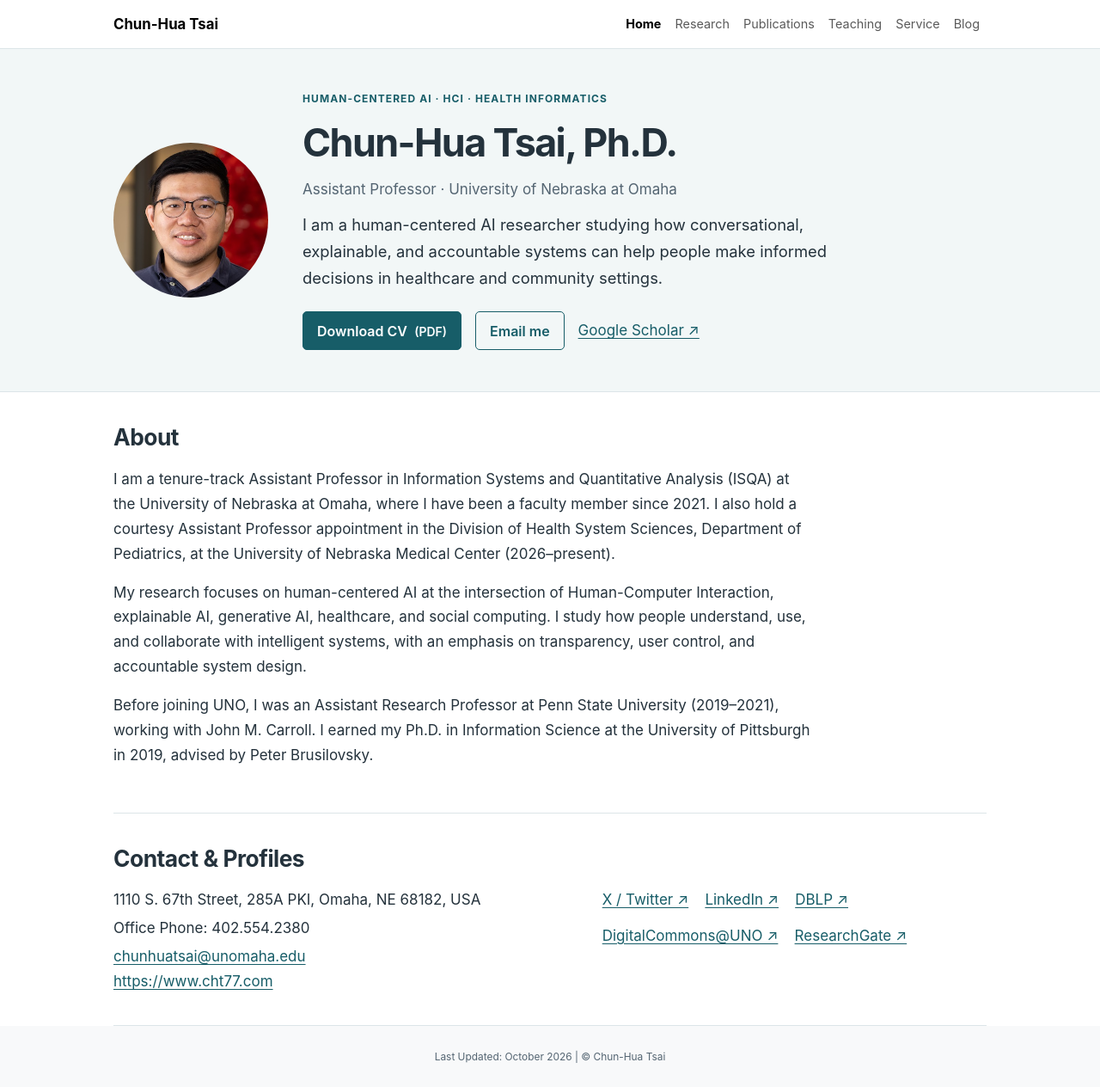
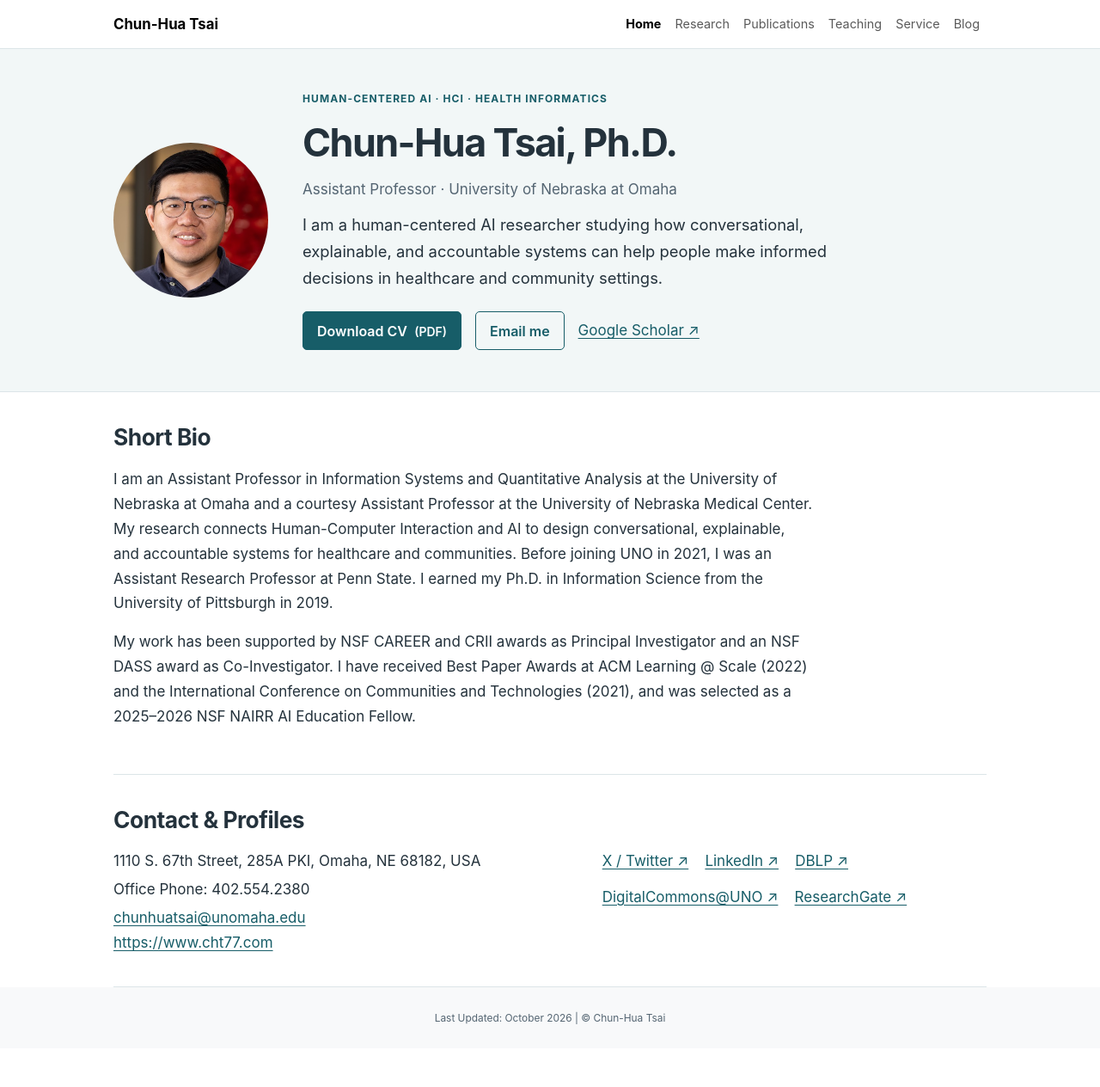
Before and after one commit to chunhuatsai/chunhuatsai.github.io, a Jekyll site: the page built from index.html, in a window 1280 px wide. Shown: the whole page at 86% size. Built offline with Jekyll 4.4.1, drawn with Linux system fonts in a browser that asks for light colours; after the commit the page ends 1219 px from its top, so only the background shows below that.

Commit message:
revisions 20261011

```diff
--- a/index.html
+++ b/index.html
@@ -24,10 +24,9 @@ description: "Chun-Hua Tsai is an Assistant Professor at the University of Nebra
 
 <main class="container" id="main-content">
   <section class="section">
-    <h2>About</h2>
-    <p>I am a tenure-track Assistant Professor in Information Systems and Quantitative Analysis (ISQA) at the University of Nebraska at Omaha, where I have been a faculty member since 2021. I also hold a courtesy Assistant Professor appointment in the Division of Health System Sciences, Department of Pediatrics, at the University of Nebraska Medical Center (2026–present).</p>
-    <p>My research focuses on human-centered AI at the intersection of Human-Computer Interaction, explainable AI, generative AI, healthcare, and social computing. I study how people understand, use, and collaborate with intelligent systems, with an emphasis on transparency, user control, and accountable system design.</p>
-    <p>Before joining UNO, I was an Assistant Research Professor at Penn State University (2019–2021), working with John M. Carroll. I earned my Ph.D. in Information Science at the University of Pittsburgh in 2019, advised by Peter Brusilovsky.</p>
+    <h2>Short Bio</h2>
+    <p>I am an Assistant Professor in Information Systems and Quantitative Analysis at the University of Nebraska at Omaha and a courtesy Assistant Professor at the University of Nebraska Medical Center. My research connects Human-Computer Interaction and AI to design conversational, explainable, and accountable systems for healthcare and communities. Before joining UNO in 2021, I was an Assistant Research Professor at Penn State. I earned my Ph.D. in Information Science from the University of Pittsburgh in 2019.</p>
+    <p>My work has been supported by NSF CAREER and CRII awards as Principal Investigator and an NSF DASS award as Co-Investigator. I have received Best Paper Awards at ACM Learning @ Scale (2022) and the International Conference on Communities and Technologies (2021), and was selected as a 2025–2026 NSF NAIRR AI Education Fellow.</p>
   </section>
   <section class="section contact-section" id="contact"><h2>Contact &amp; Profiles</h2><div class="contact-grid"><div>
           <p class="mb-1">1110 S. 67th Street, 285A PKI, Omaha, NE 68182, USA</p>
```
